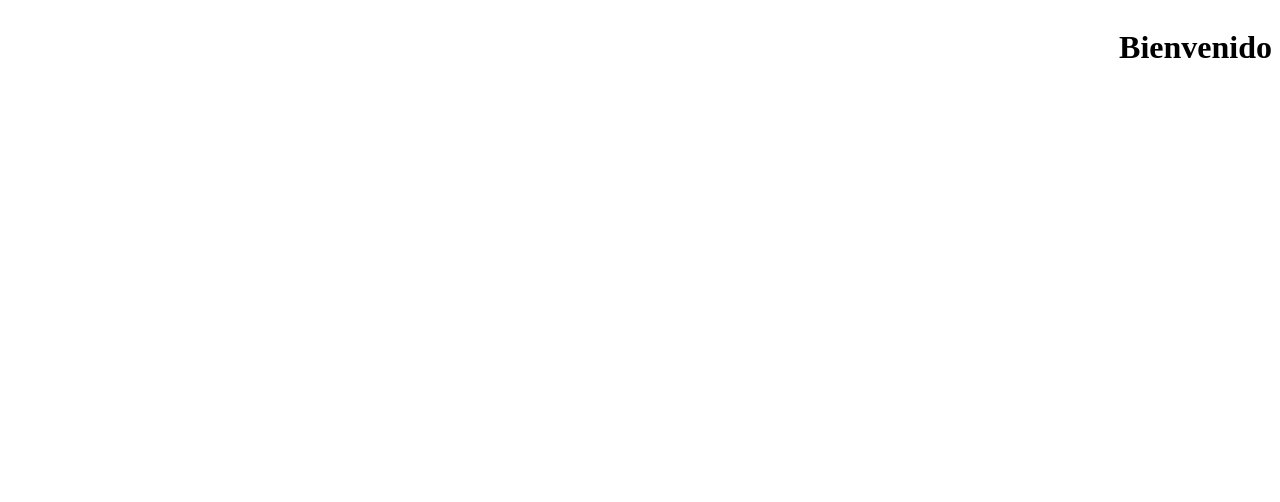
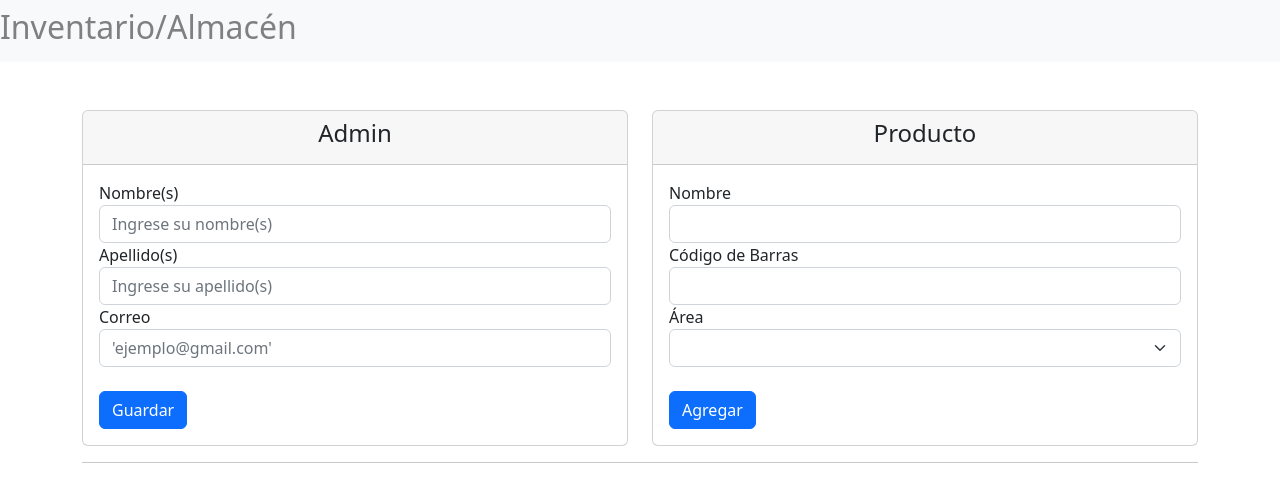
Before and after one commit to MeiMei3112/Productos, a plain HTML site: page Inicio.html in a window 1280 px wide. Drawn offline with nearby package versions, Linux system fonts and the light colour scheme.

Commit message:
modificación en interfaz v1

```diff
--- a/Inicio.html
+++ b/Inicio.html
@@ -1,10 +1,86 @@
-<html>
-    <head>
-        <title></title>
-        <marquee behavior=alternate>
-        <h1 align="left" style="color:black;">Bienvenido</h1>
-        </marquee>
-        </head>
-        <body>
-        </body>
+<!DOCTYPE html>
+<html lang="es">
+
+<head>
+    <meta charset="UTF-8">
+    <meta http-equiv="X-UA-Compatible" content="IE=edge">
+    <meta name="viewport" content="width=device-width, initial-scale=1.0">
+    <title>INICIO</title>
+    <link rel="stylesheet" href="https://cdn.jsdelivr.net/npm/bootstrap@5.2.3/dist/css/bootstrap.min.css"
+        integrity="sha384-rbsA2VBKQhggwzxH7pPCaAqO46MgnOM80zW1RWuH61DGLwZJEdK2Kadq2F9CUG65" crossorigin="anonymous">
+</head>
+
+<body>
+    <nav class="navbar navbar-expand-lg navbar-light bg-light">
+        <h2 class="center" style="color:gray;">Inventario/Almacén</h2>
+    </nav>
+    <div class="container mt-5">
+        <div class="row">
+            <div class="col-md-6">
+                <div class="card">
+                    <div class="card-header">
+                        <h4 class="text-center">Admin</h4>
+                    </div>
+                    <div class="card-body">
+
+                        <div class="form-group">
+                            <label for="name">Nombre(s)</label>
+                            <input class="form-control" name="name" id="name" placeholder="Ingrese su nombre(s)">
+                        </div>
+                        <div>
+                            <label for="lastname">Apellido(s)</label>
+                            <input class="form-control" name="lastname" id="lastname" placeholder="Ingrese su apellido(s)">
+                        </div>
+                        <div>
+                            <label for="lastname">Correo</label>
+                            <input class="form-control" name="correo" id="correo" placeholder="'ejemplo@gmail.com'">
+                        </div>
+                        <div>
+                            <label></label>
+                        </div>
+                        <button class="btn btn-primary" onclick="guardarCarrera()">Guardar</button>
+                    </div>
+                </div>
+            </div>
+            <div class="col-md-6">
+                <div class="card">
+                    <div class="card-header">
+                        <h4 class="text-center">Producto</h4>
+                    </div>
+                    <div class="card-body">
+                        <div>
+                            <label for="nameprod">Nombre</label>
+                            <input class="form-control" type="text" name="nameprod" id="nameprod">
+                        </div>
+                        <div>
+                            <label for="cod">Código de Barras</label>
+                            <input class="form-control" type="text" name="cod" id="cod">
+                        </div>
+                        <div>
+                            <label for="area">Área</label>
+                            <select class="form-control form-select" name="area" id="area">
+                            </select>
+                        </div>
+                        <div>
+                            <label></label>
+                        </div>
+                        <button class="btn btn-primary" onclick="crearGrupo()">Agregar</button>
+                    </div>
+                </div>
+            </div>
+        </div>
+        <hr>
+    </div>
+
+    <script src="https://cdn.jsdelivr.net/npm/bootstrap@5.2.3/dist/js/bootstrap.min.js"
+        integrity="sha384-cuYeSxntonz0PPNlHhBs68uyIAVpIIOZZ5JqeqvYYIcEL727kskC66kF92t6Xl2V"
+        crossorigin="anonymous"></script>
+        <script src="Producto.js"></script>
+    <script src="Ropa.js"></script>
+    <script src="Tecnologia.js"></script>
+    <script src="Comida.js"></script>
+    <script src="farmacia.js"></script>
+
+</body>
+
 </html>
```
